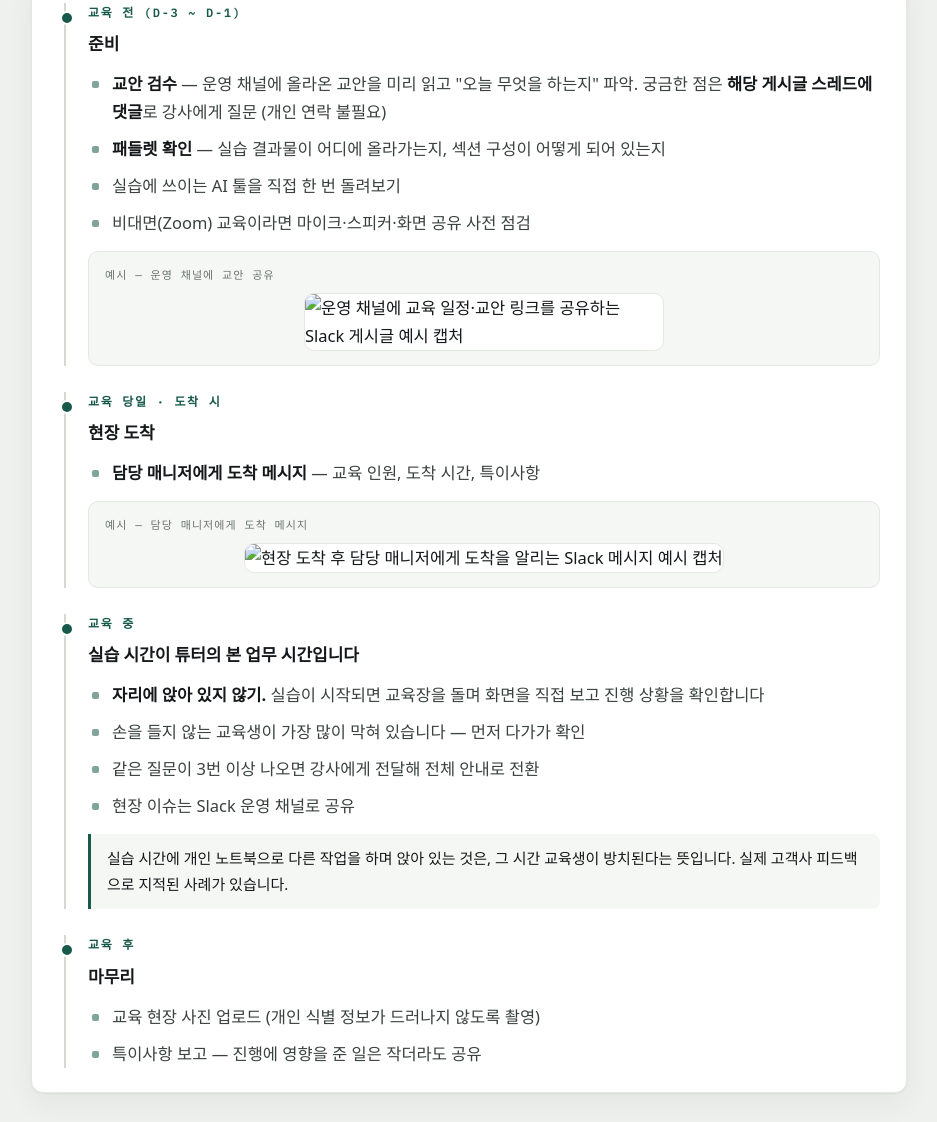
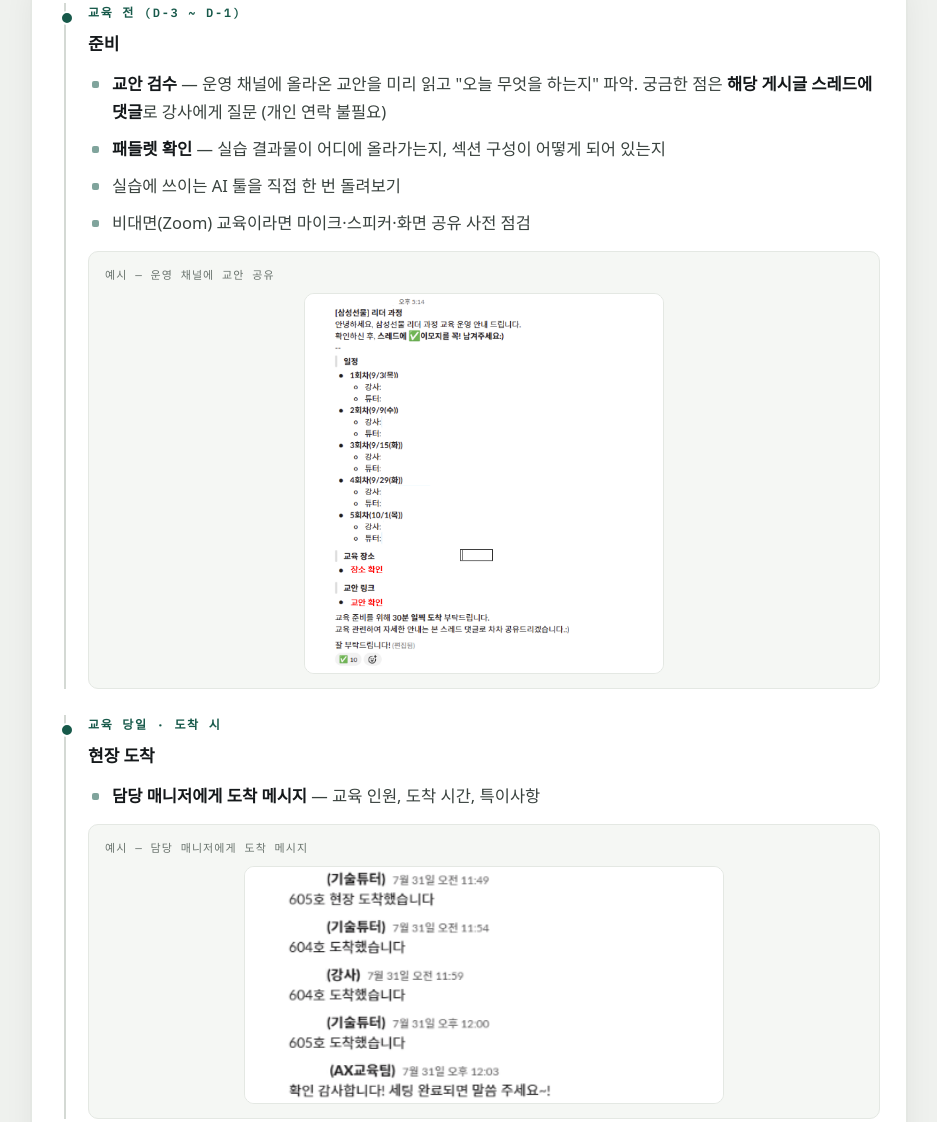
Before and after one commit to LEEBUYONG/onboarding-for-external, a plain HTML site: page index.html in a window 1280 px wide. Shown: the part 1768-2890 px from the top of the page, without its empty margins (171-1108 px from the left). Drawn offline with Linux system fonts and the light colour scheme; a web font is replaced by a local one.

Commit message:
Fix image source paths in index.html

```diff
--- a/index.html
+++ b/index.html
@@ -258,7 +258,7 @@ footer{padding:40px 0 72px;color:var(--muted);font-size:13.5px}
           </ul>
           <div class="msg-example">
             <p class="msg-example-label">예시 — 운영 채널에 교안 공유</p>
-            <img class="msg-shot" src="example_image1.png" alt="운영 채널에 교육 일정·교안 링크를 공유하는 Slack 게시글 예시 캡처">
+            <img class="msg-shot" src="example image1.png" alt="운영 채널에 교육 일정·교안 링크를 공유하는 Slack 게시글 예시 캡처">
           </div>
         </div>
         <div class="phase">
@@ -269,7 +269,7 @@ footer{padding:40px 0 72px;color:var(--muted);font-size:13.5px}
           </ul>
           <div class="msg-example">
             <p class="msg-example-label">예시 — 담당 매니저에게 도착 메시지</p>
-            <img class="msg-shot msg-shot-wide" src="example_image2.png" alt="현장 도착 후 담당 매니저에게 도착을 알리는 Slack 메시지 예시 캡처">
+            <img class="msg-shot msg-shot-wide" src="example image2.png" alt="현장 도착 후 담당 매니저에게 도착을 알리는 Slack 메시지 예시 캡처">
           </div>
         </div>
         <div class="phase">
@@ -322,7 +322,7 @@ footer{padding:40px 0 72px;color:var(--muted);font-size:13.5px}
           </ul>
           <div class="msg-example">
             <p class="msg-example-label">예시 — 운영 채널에 교안 공유</p>
-            <img class="msg-shot" src="example_image1.png" alt="운영 채널에 교육 일정·교안 링크를 공유하는 Slack 게시글 예시 캡처">
+            <img class="msg-shot" src="example image1.png" alt="운영 채널에 교육 일정·교안 링크를 공유하는 Slack 게시글 예시 캡처">
           </div>
         </div>
         <div class="phase">
@@ -333,7 +333,7 @@ footer{padding:40px 0 72px;color:var(--muted);font-size:13.5px}
           </ul>
           <div class="msg-example">
             <p class="msg-example-label">예시 — 담당 매니저에게 도착 메시지</p>
-            <img class="msg-shot msg-shot-wide" src="example_image2.png" alt="현장 도착 후 담당 매니저에게 도착을 알리는 Slack 메시지 예시 캡처">
+            <img class="msg-shot msg-shot-wide" src="example image2.png" alt="현장 도착 후 담당 매니저에게 도착을 알리는 Slack 메시지 예시 캡처">
           </div>
           <ul class="tick" style="margin-top:14px">
             <li>내·외부망 분리 여부 확인 (파일 다운로드 가능 여부)</li>
```
